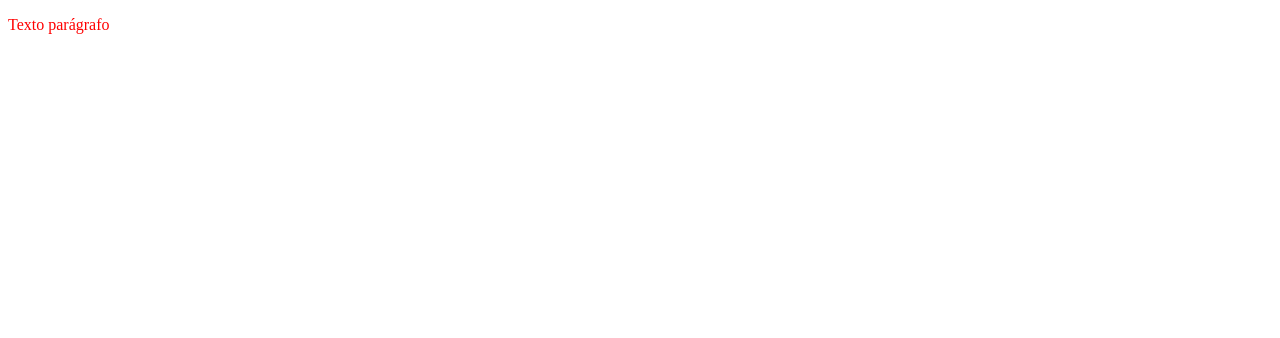
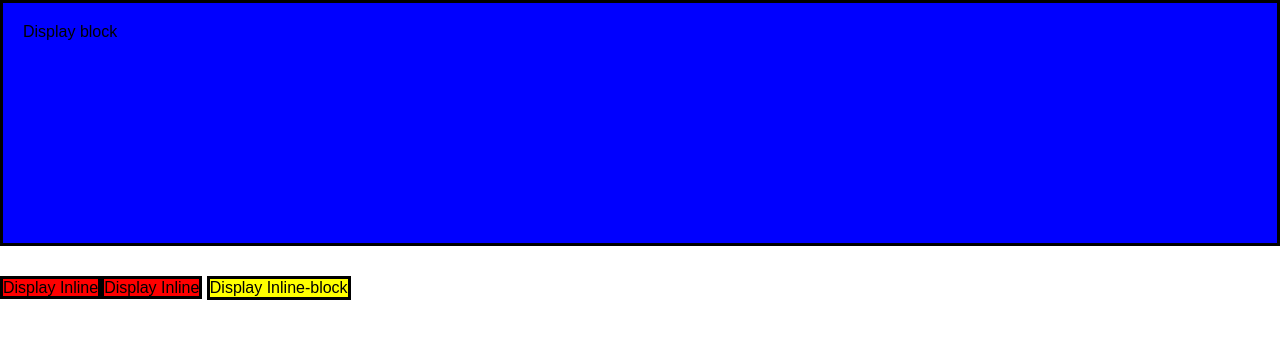
Before and after one commit to Victordemelo/CourseScTec, a plain HTML site: page frontend/aulas/aula_css/index.html in a window 1280 px wide. Drawn offline with Linux system fonts and the light colour scheme.

Commit message:
Feat: Conhecendo o displays: block, inline, inline-block

```diff
--- a/frontend/aulas/aula_css/index.html
+++ b/frontend/aulas/aula_css/index.html
@@ -9,7 +9,9 @@
 </head>
 
 <body>
-    <p>Texto parágrafo</p>
+    <div class="block">Display block</div>
+    <span class="inline">Display Inline</span><span class="inline">Display Inline</span>
+    <div class="block-inline">Display Inline-block</div>
 </body>
 
 </html>
--- a/frontend/aulas/aula_css/style.css
+++ b/frontend/aulas/aula_css/style.css
@@ -1,3 +1,26 @@
-p {
-  color: red;
+* {
+  margin: 0;
+  padding: 0;
+  font-family: Arial, Helvetica, sans-serif;
 }
+
+.block {
+  padding: 20px;
+  display: block;
+  height: 200px;
+  background-color: blue;
+  border: 3px solid black;
+}
+
+.inline {
+  display: inline;
+  background-color: red;
+  border: 3px solid black;
+}
+
+.block-inline {
+  display: inline-block;
+  background-color: yellow;
+  border: 3px solid black;
+  margin-top: 30px;
+}
```
